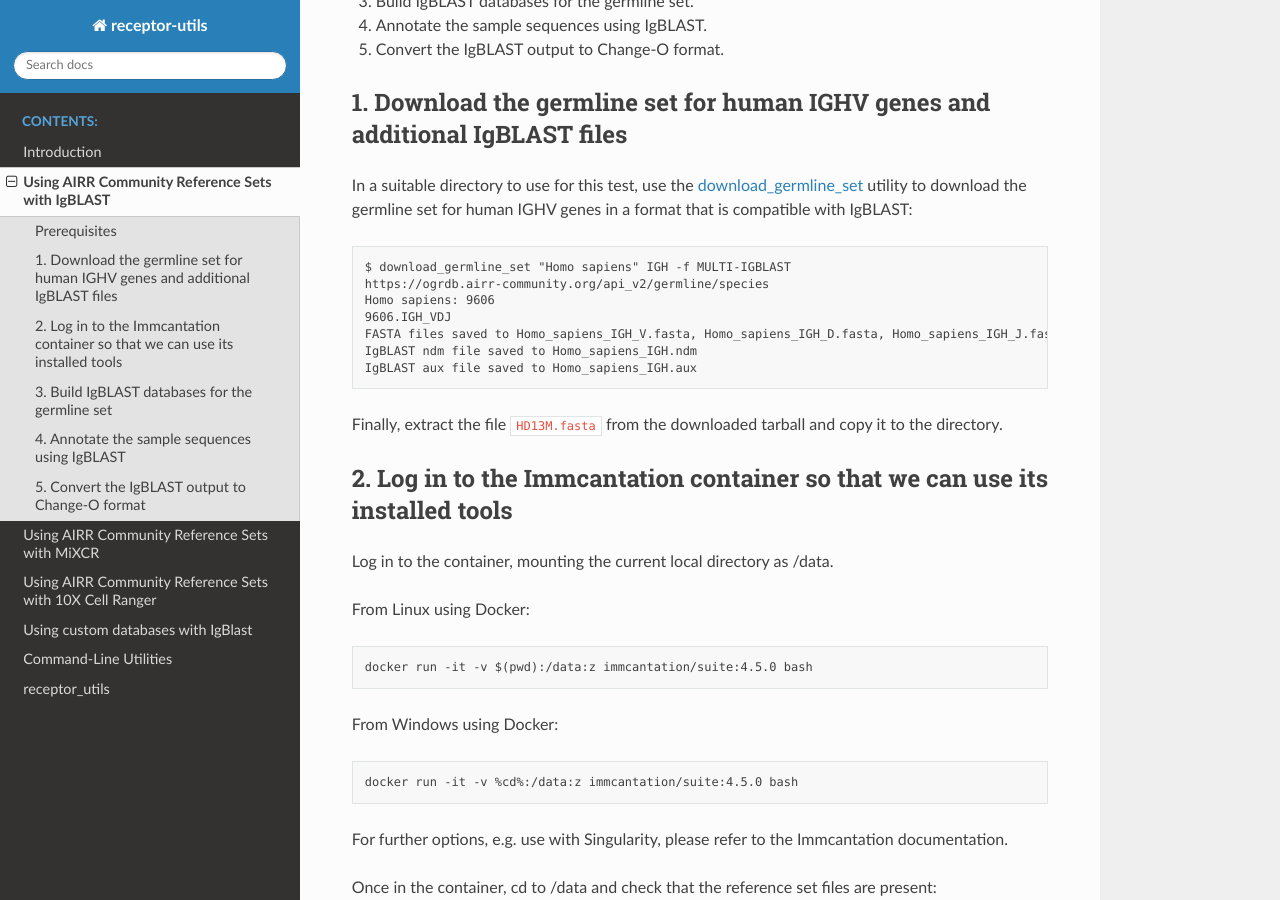
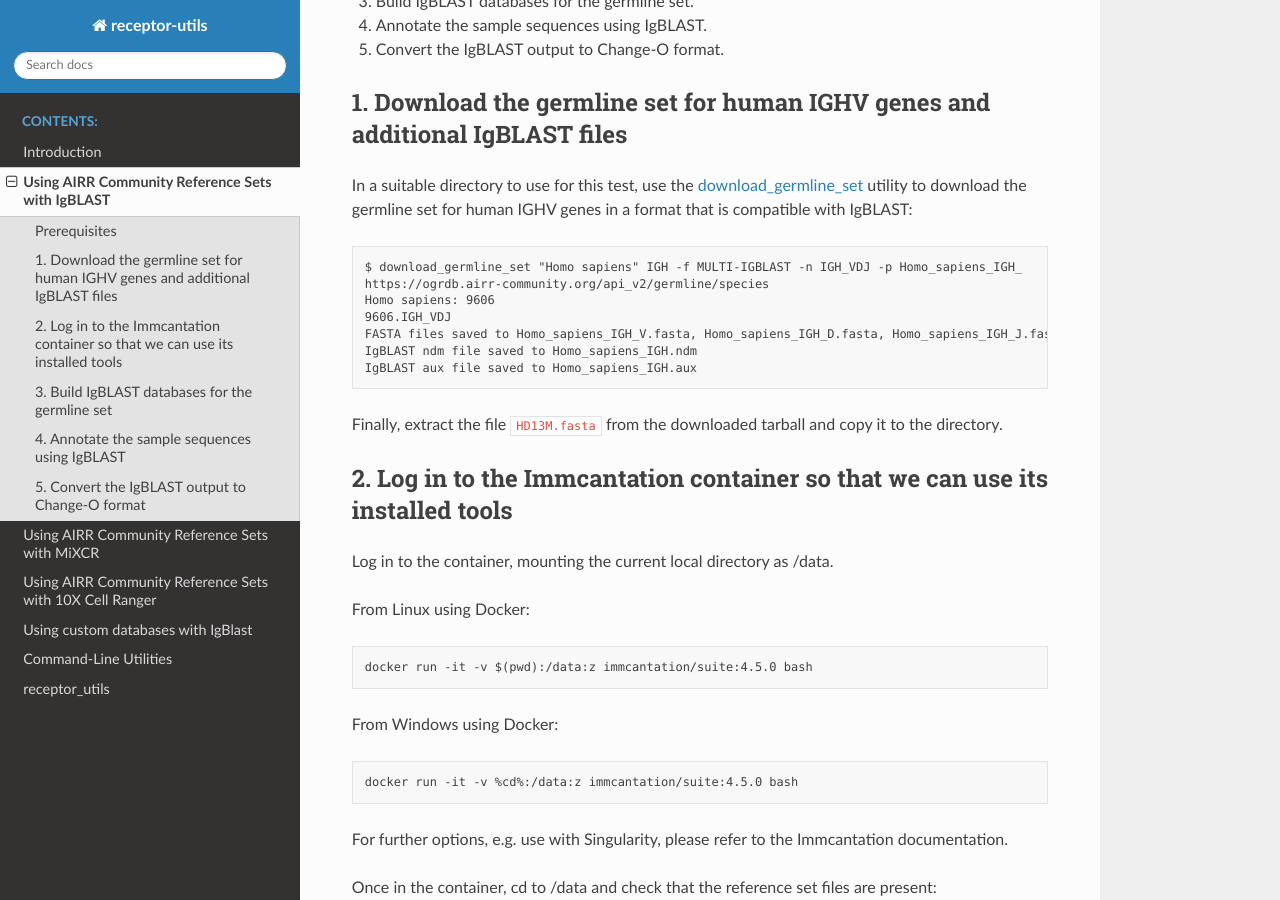
Before and after one commit to williamdlees/receptor_utils, a Sphinx documentation site: the page built from docs/airrc_sets_with_igblast.rst, in a window 1280 px wide and 900 px high, scrolled down 1033 px. Built offline with Sphinx 7.4.7 and the Read the Docs theme 3.1.0, drawn with Linux system fonts in a browser that asks for light colours.

Commit message:
update download_germline_set command

```diff
--- a/docs/airrc_sets_with_igblast.rst
+++ b/docs/airrc_sets_with_igblast.rst
@@ -40,7 +40,7 @@ In a suitable directory to use for this test, use the :ref:`download_germline_se
 
 ..  code-block:: none
 
-    $ download_germline_set "Homo sapiens" IGH -f MULTI-IGBLAST
+    $ download_germline_set "Homo sapiens" IGH -f MULTI-IGBLAST -n IGH_VDJ -p Homo_sapiens_IGH_
     https://ogrdb.airr-community.org/api_v2/germline/species
     Homo sapiens: 9606
     9606.IGH_VDJ
```
